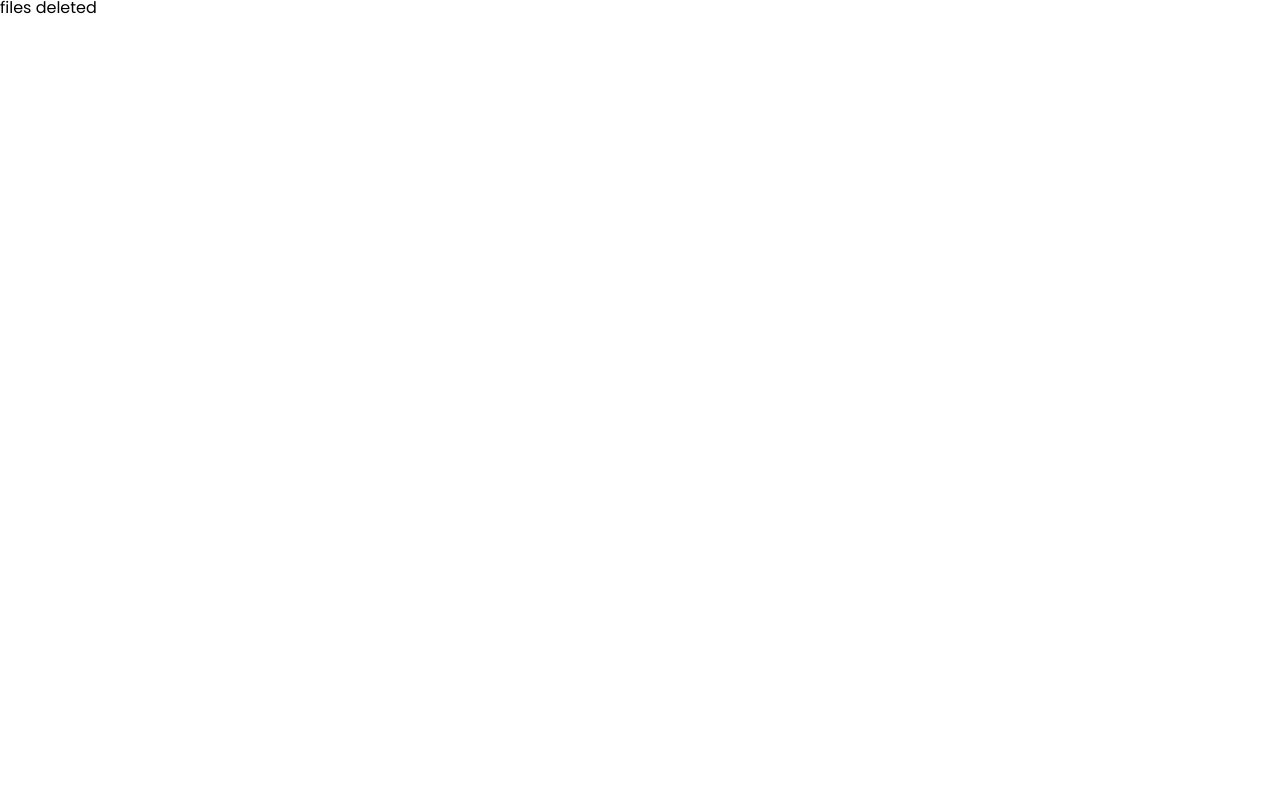
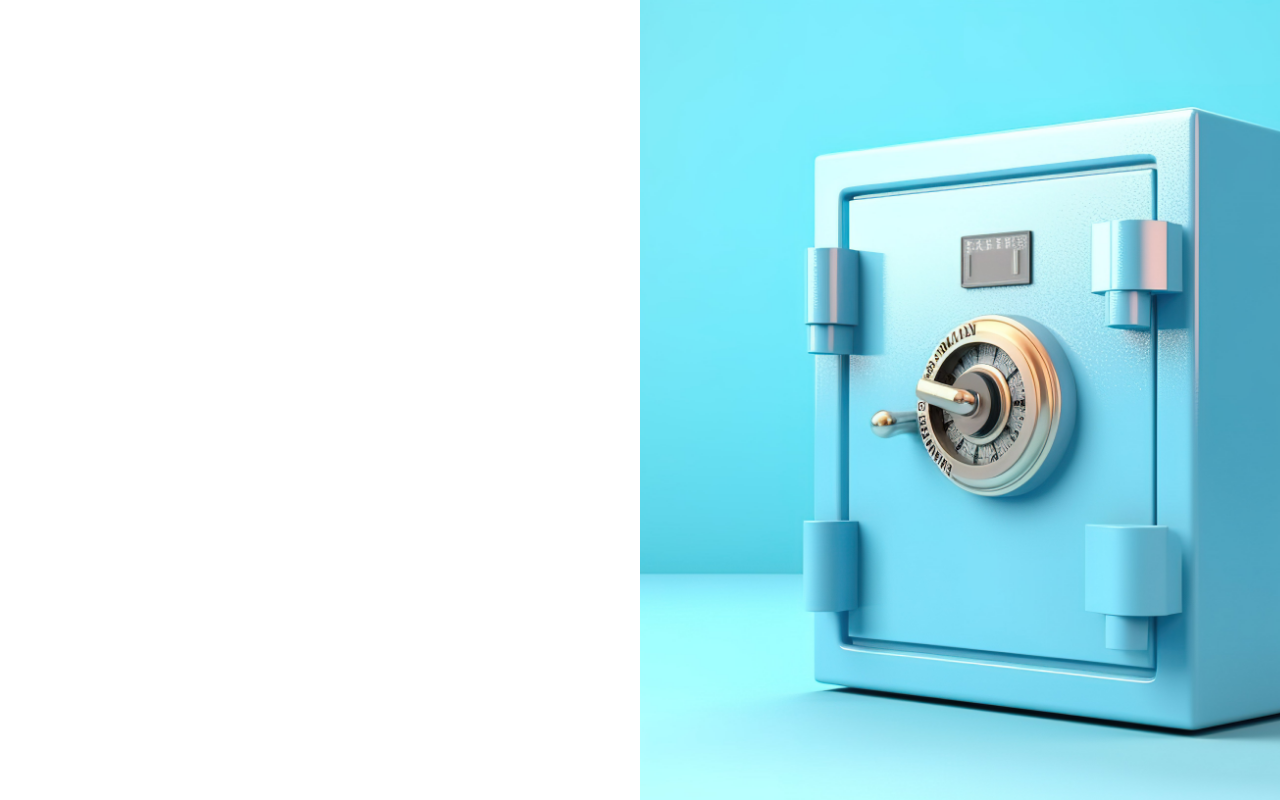
Before and after one commit to UndeadMe/React-User-Panel, a React (Vite) app: page /login in a window 1280 px wide. Built offline with nearby package versions, Linux system fonts and the light colour scheme.

Commit message:
feat: add banner

```diff
--- /dev/null
+++ b/src/App.jsx
@@ -0,0 +1,13 @@
+import { BrowserRouter, Routes, Route } from "react-router-dom";
+
+import Login from './pages/Login'
+
+export default function App() {
+    return (
+        <BrowserRouter>
+            <Routes>
+                <Route path="/login" element={<Login />} />
+            </Routes>
+        </BrowserRouter>
+    )
+}
--- a/src/main.jsx
+++ b/src/main.jsx
@@ -2,8 +2,10 @@ import { StrictMode } from 'react'
 import { createRoot } from 'react-dom/client'
 import './index.css'
 
+import App from './App'
+
 createRoot(document.getElementById('root')).render(
   <StrictMode>
-    <h1>files deleted</h1>
+    <App />
   </StrictMode>,
 )
--- /dev/null
+++ b/src/pages/Login.jsx
@@ -0,0 +1,14 @@
+import styles from '../styles/pages/Login.module.css'
+
+export default function Login() {
+    return (
+        <div className={styles.wrap}>
+            <div className={styles.banner}>
+                <img src="/img/banner.jpg" alt="" />
+            </div>
+            <div>
+
+            </div>
+        </div>
+    )
+}
--- /dev/null
+++ b/src/styles/pages/Login.module.css
@@ -0,0 +1,15 @@
+.wrap {
+    width: 100%;
+    height: 100dvh;
+    display: flex;
+    flex-direction: row-reverse;
+}
+.banner {
+    width: 50%;
+    overflow: hidden;
+}
+.banner img {
+    object-fit: cover;
+    width: 150%;
+    height: 100vh;
+}
```
Also changed, not shown: public/img/banner.jpg (added).
